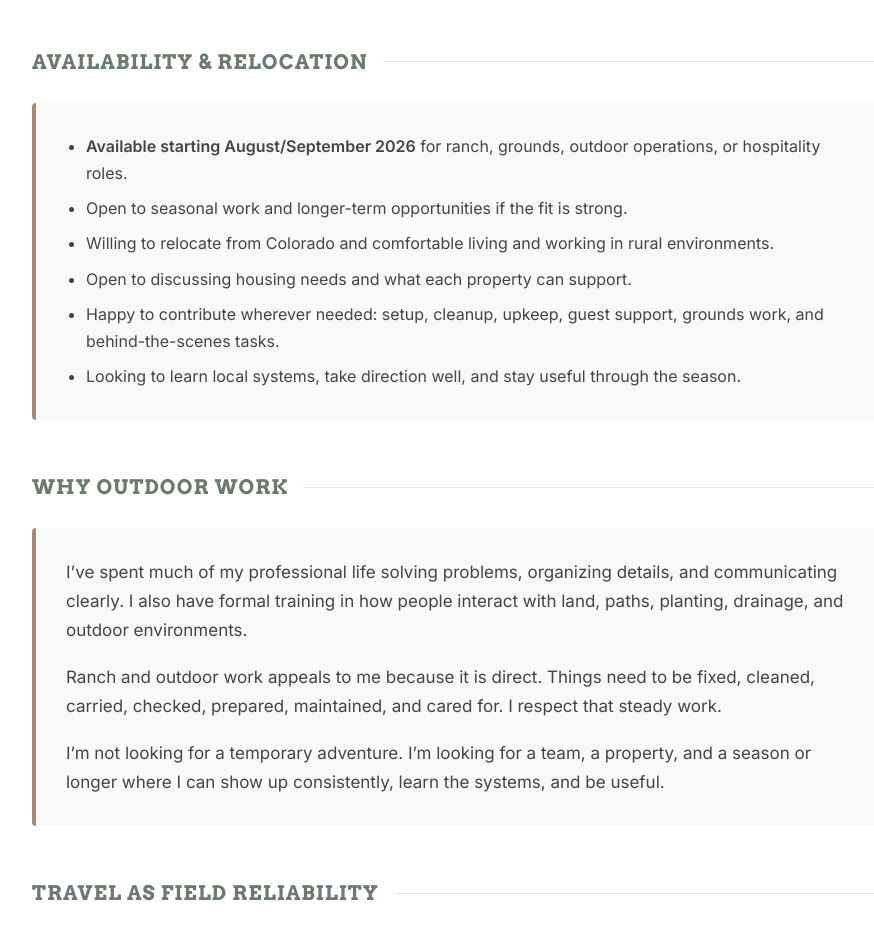
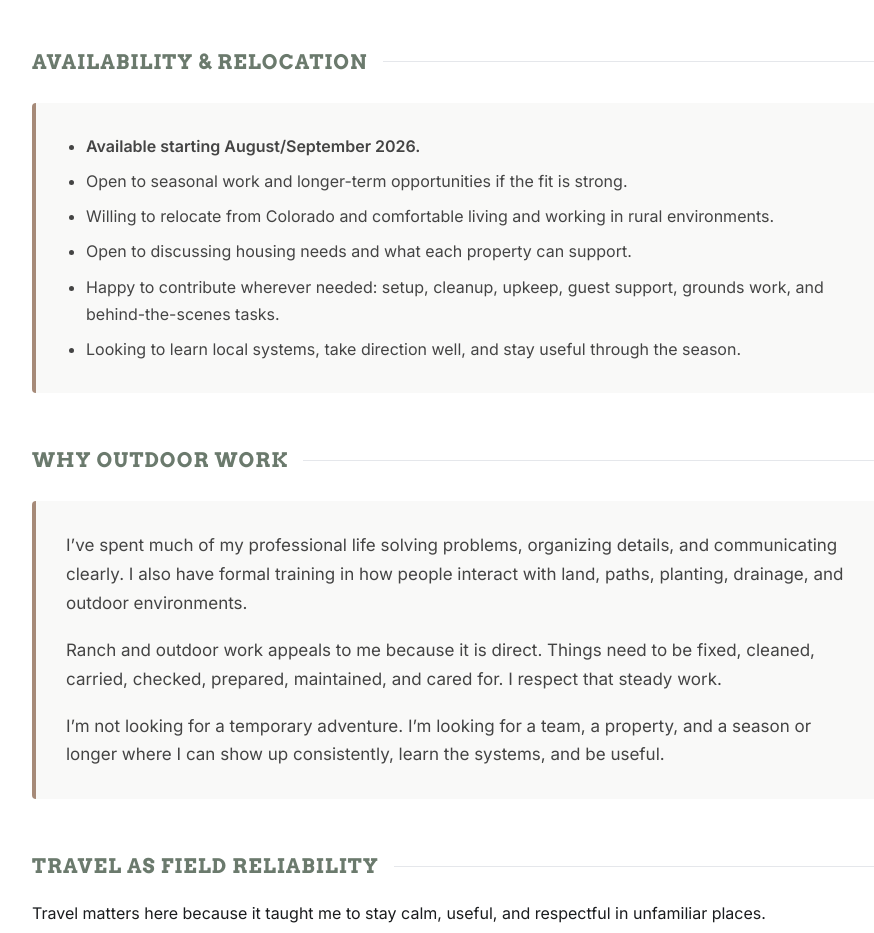
Before and after one commit to DsMeier-DesignAndFilmmaking/Ranch-Work-Landing-Page, a website: page index.html in a window 1280 px wide. Shown: the part 1780-2713 px from the top of the page, without its empty margins (183-1057 px from the left). Drawn offline with Linux system fonts and the light colour scheme.

Commit message:
Update portfolio content

```diff
--- a/index.html
+++ b/index.html
@@ -696,7 +696,7 @@
       <h2 id="availability-heading">Availability&nbsp;&amp;&nbsp;Relocation</h2>
       <div class="letter-block">
         <ul class="availability-list">
-          <li><strong>Available starting August/September 2026</strong> for ranch, grounds, outdoor operations, or hospitality roles.</li>
+          <li><strong>Available starting August/September 2026.</strong></li>
           <li>Open to seasonal work and longer-term opportunities if the fit is strong.</li>
           <li>Willing to relocate from Colorado and comfortable living and working in rural environments.</li>
           <li>Open to discussing housing needs and what each property can support.</li>
```
